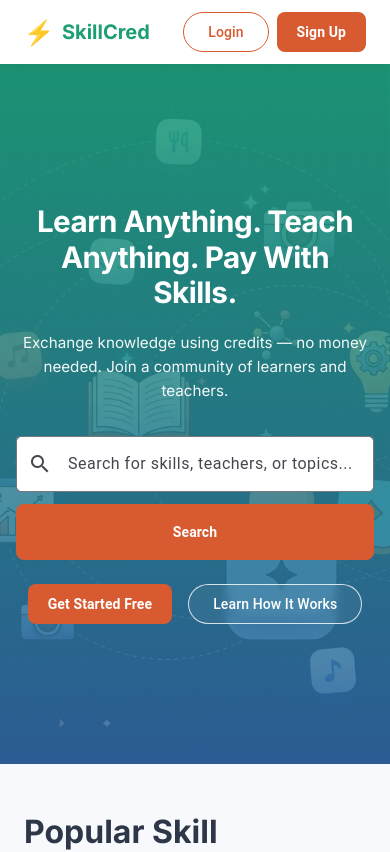
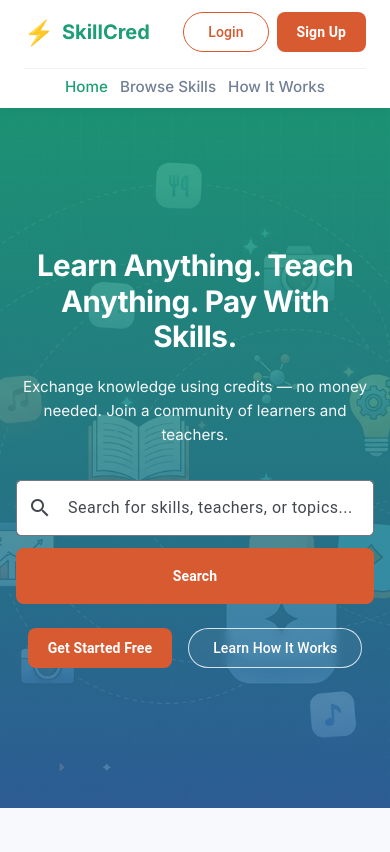
Before and after one commit to shradhayd/SkillCred, an Angular app: page /home in a window 390 px wide. Shown: the top 852 px of the page. Built offline with nearby package versions, Linux system fonts and the light colour scheme.

Commit message:
Updated navbar for mobile view

```diff
--- a/src/app/shared/layout/navbar.css
+++ b/src/app/shared/layout/navbar.css
@@ -86,7 +86,17 @@
 }
 
 @media (max-width: 768px) {
+  .navbar-inner {
+    flex-wrap: wrap;
+  }
   .nav-links {
-    display: none;
+    display: flex;
+    flex-wrap: wrap;
+    gap: 0.75rem;
+    order: 3;
+    width: 100%;
+    justify-content: center;
+    padding-top: 0.5rem;
+    border-top: 1px solid rgba(0, 0, 0, 0.06);
   }
 }
```
